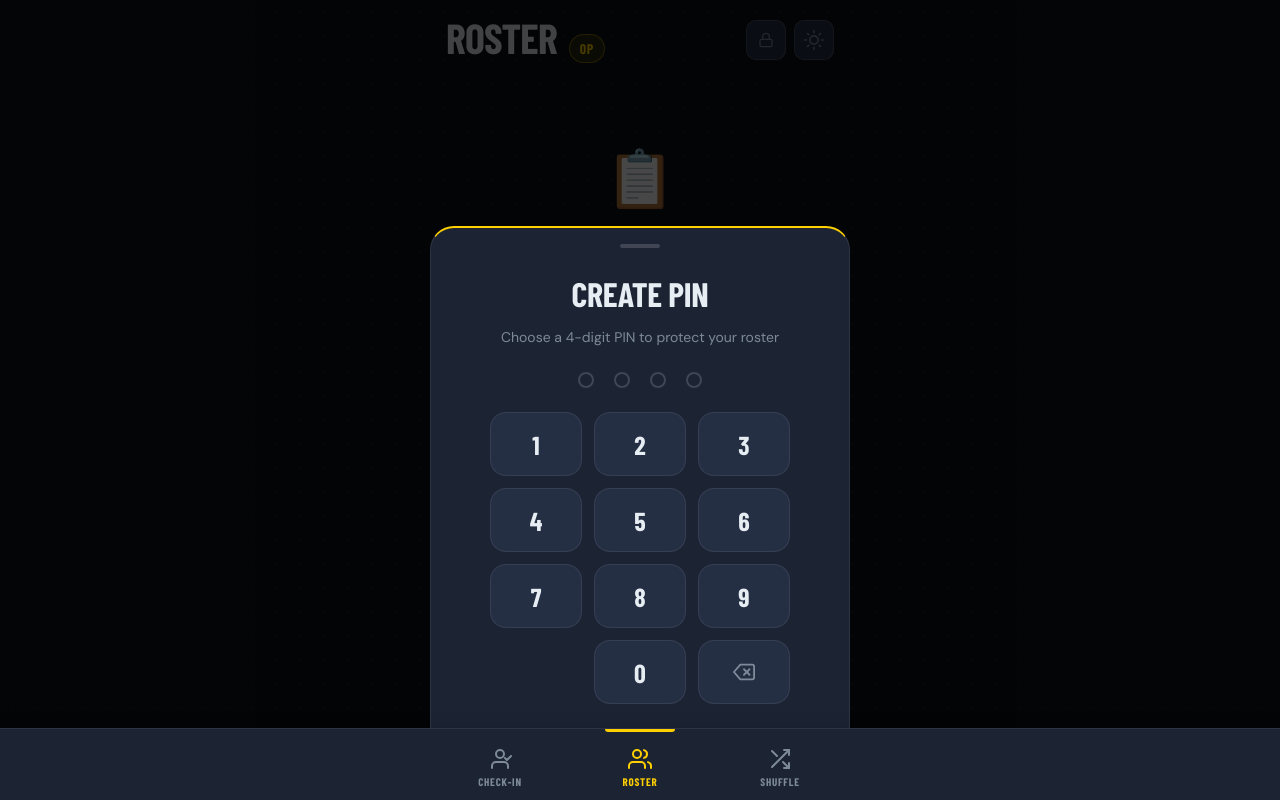
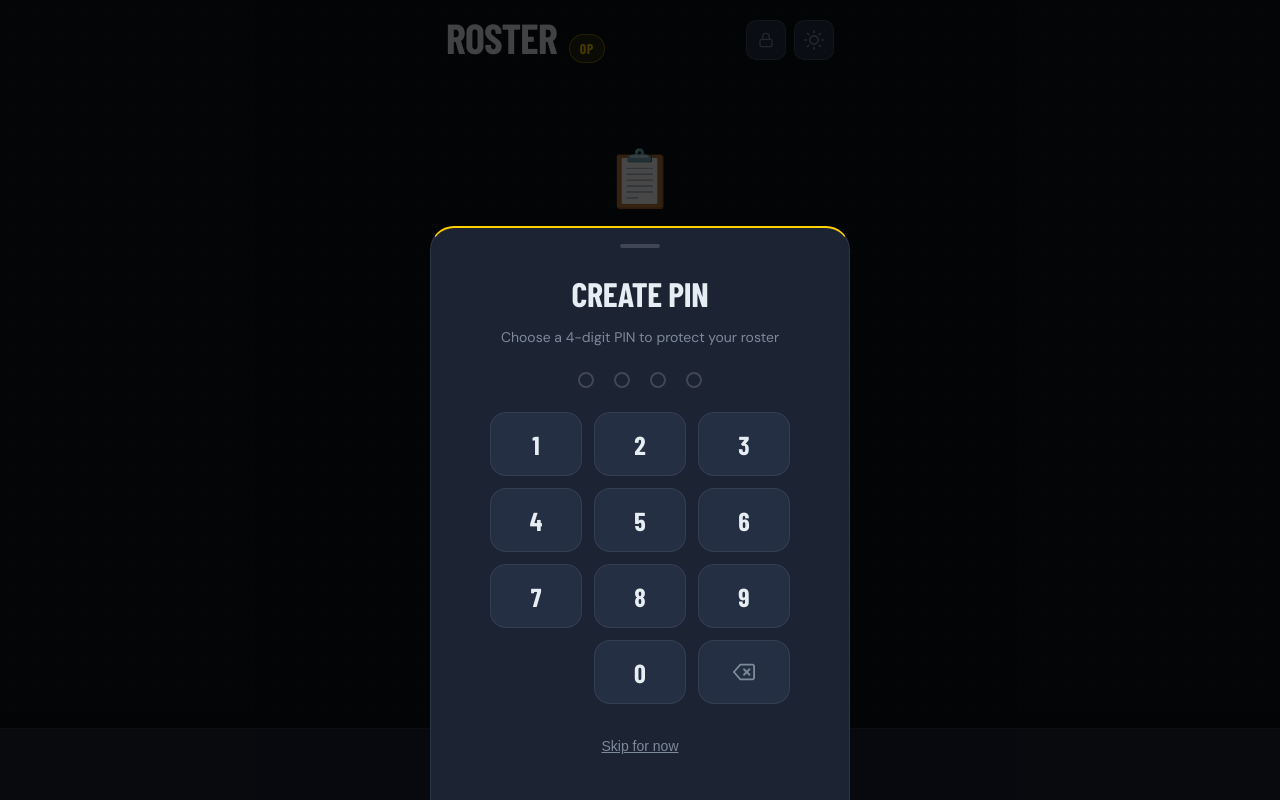
Before and after one commit to Gokul-Raja84/VB-VLPT, a React (Vite) app: page /roster in a window 1280 px wide. Both pictures are taken after a click on the button 766 px from the left and 39 px from the top of the page. Built offline with nearby package versions, Linux system fonts and the light colour scheme; a web font is replaced by a local one.

Commit message:
Fix modal z-index stacking context to appear above bottom nav

```diff
--- a/src/components/AddPlayerModal/AddPlayerModal.module.css
+++ b/src/components/AddPlayerModal/AddPlayerModal.module.css
@@ -2,7 +2,7 @@
   position: fixed;
   inset: 0;
   background: var(--overlay);
-  z-index: 200;
+  z-index: 1000;
   display: flex;
   align-items: flex-end;
   justify-content: center;
--- a/src/components/Layout/Layout.module.css
+++ b/src/components/Layout/Layout.module.css
@@ -7,7 +7,6 @@
 .main {
   flex: 1;
   position: relative;
-  z-index: 1;
 }
 
 /* ── NAV ─────────────────────────────────────────────── */
--- a/src/components/PINModal/PINModal.module.css
+++ b/src/components/PINModal/PINModal.module.css
@@ -2,7 +2,7 @@
   position: fixed;
   inset: 0;
   background: var(--overlay);
-  z-index: 300;
+  z-index: 1100;
   display: flex;
   align-items: flex-end;
   justify-content: center;
```
